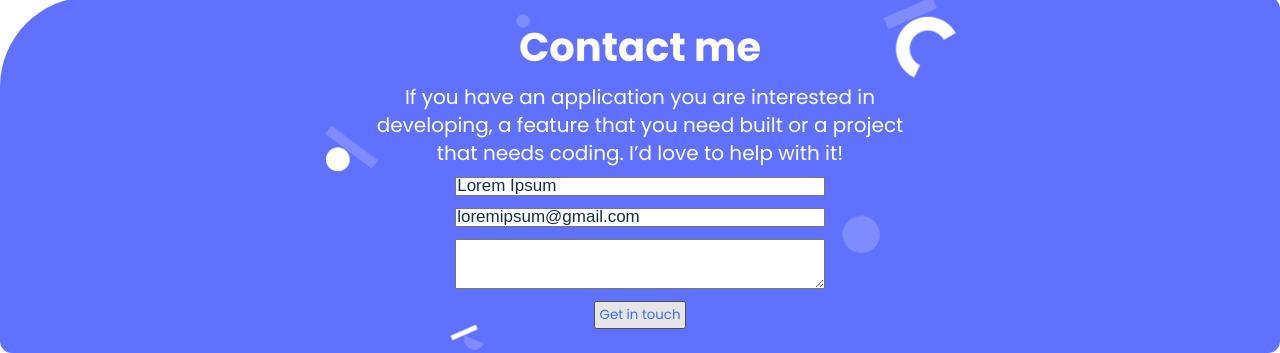
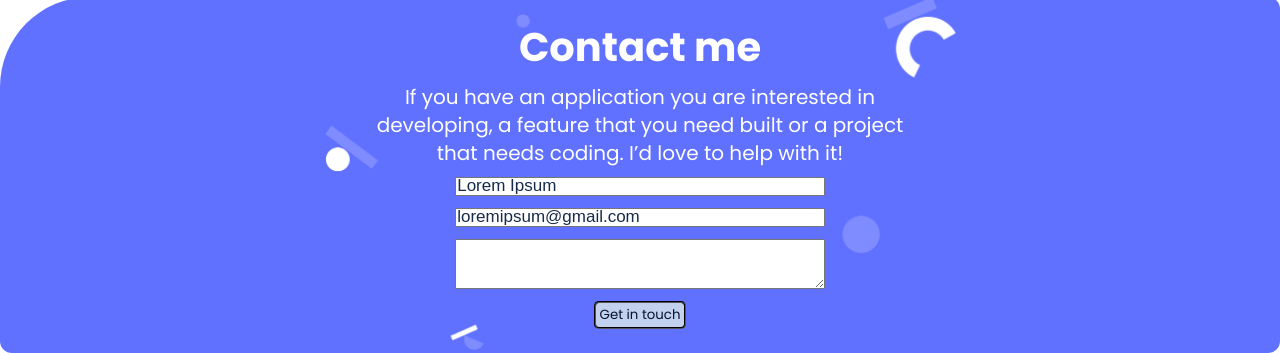
Before and after one commit to jade-francis/Portfolio-, a plain HTML site: page index.html in a window 1280 px wide. In both pictures the pointer is over the button "Get in touch". Shown: the part 2630-2983 px from the top of the page. Drawn offline with Linux system fonts and the light colour scheme.

Commit message:
hover effect added to the form button

```diff
--- a/Portfolio.css
+++ b/Portfolio.css
@@ -680,3 +680,11 @@ border-radius: 8px;
    width: 25%;
    align-self: center;
   }
+
+  .Contact button:hover{
+  color: #03132e;
+  background-color: #c2d2ee;
+  border-radius: 5px;
+  border-style: groove;
+
+  }
```
